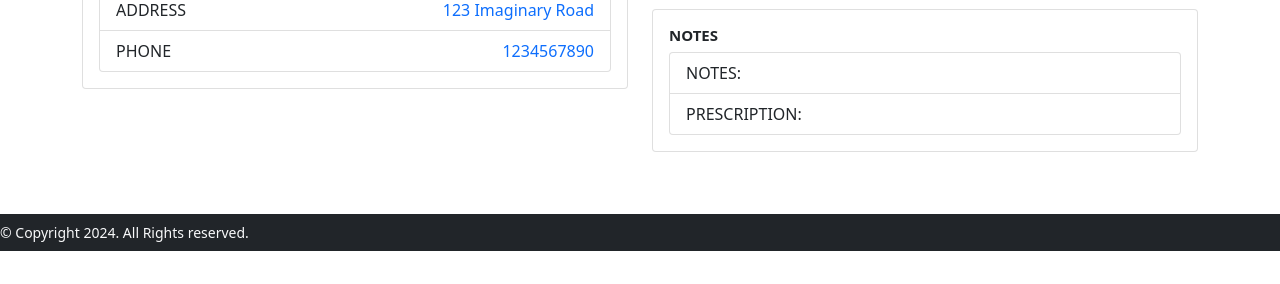
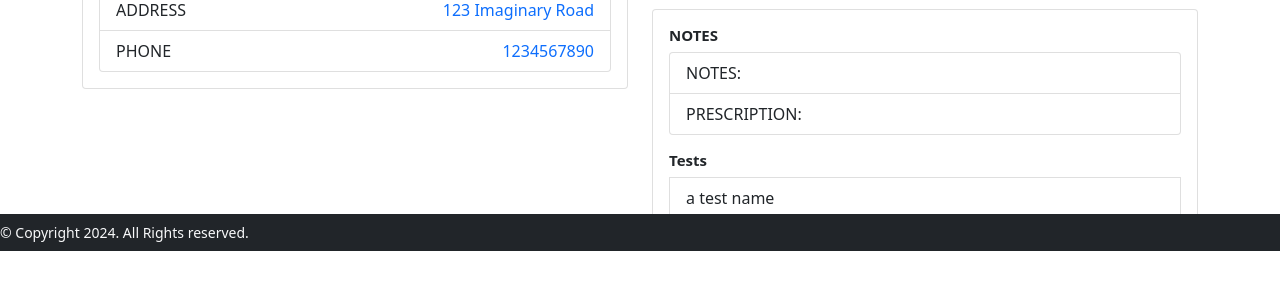
Before and after one commit to deschi0000/cs50web_capstone, a Django app: page /patientinfo/1 in a window 1280 px wide. Shown: the part 549-833 px from the top of the page. Before the commit the page ends 800 px from the top, so only its background shows below. Run offline with Django 4.2, Linux system fonts and the light colour scheme; data comes from the database, SQL or seed files in the repository; some libraries are stand-ins or nearby versions.

Commit message:
add tests in patient view page

```diff
--- a/medicAI/templates/medicAI/patientinfo.html
+++ b/medicAI/templates/medicAI/patientinfo.html
@@ -103,6 +103,12 @@
                         <li class="list-group-item">NOTES: {{ current_visit.diagnosis }}</li>
                         <li class="list-group-item">PRESCRIPTION: {{ current_visit.prescription }}</li>
                     </ul>
+                    <ul class="list-group">
+                        <h5 class="card-title" style="font-size: 15px; font-weight: bold;margin-top: 1rem;">Tests</h5>
+                        {% for test in tests %}
+                            <li class="list-group-item">{{ test.test_name }}</li>
+                        {% endfor %}
+                    </ul>
                 </div>
             </div>
         </div>
--- a/medicAI/views.py
+++ b/medicAI/views.py
@@ -7,7 +7,7 @@
 
 import google.generativeai as genai
 from medicAI.helpers import extract_json
-from medicAI.models import Hospital_Visit, Patient
+from medicAI.models import Hospital_Visit, Patient, Medical_Test
 import config
 
 
@@ -47,10 +47,24 @@
     # for i in visit_list:       # for debugging if checking for multiple visits.
     #     print(i)
 
+    # Get patient test list for the visit:
+    test = Medical_Test.objects.first()
+    print("ID======")
+    print(test)
+    print(test.date)
+    print(test.id)
+
+    # Recieve the appropriate tests for the hostipal visit / patient
+    tests = Medical_Test.objects.filter(pk=patient.id)
+    print(tests)
+
+
+
     context= {
         'patient': patient,
         'visit_list' : visit_list,
-        'current_visit': most_recent_visit
+        'current_visit': most_recent_visit,
+        'tests': tests
     }
 
     return render(request, "medicAI/patientinfo.html", context)
@@ -168,6 +182,7 @@
         print("=================================")
         print(data.get('test'))
         print("=================================")
+
         return JsonResponse({'message': 'Test added successfully'})
     else:
         return JsonResponse({'message': 'no test added successfully'})
```
